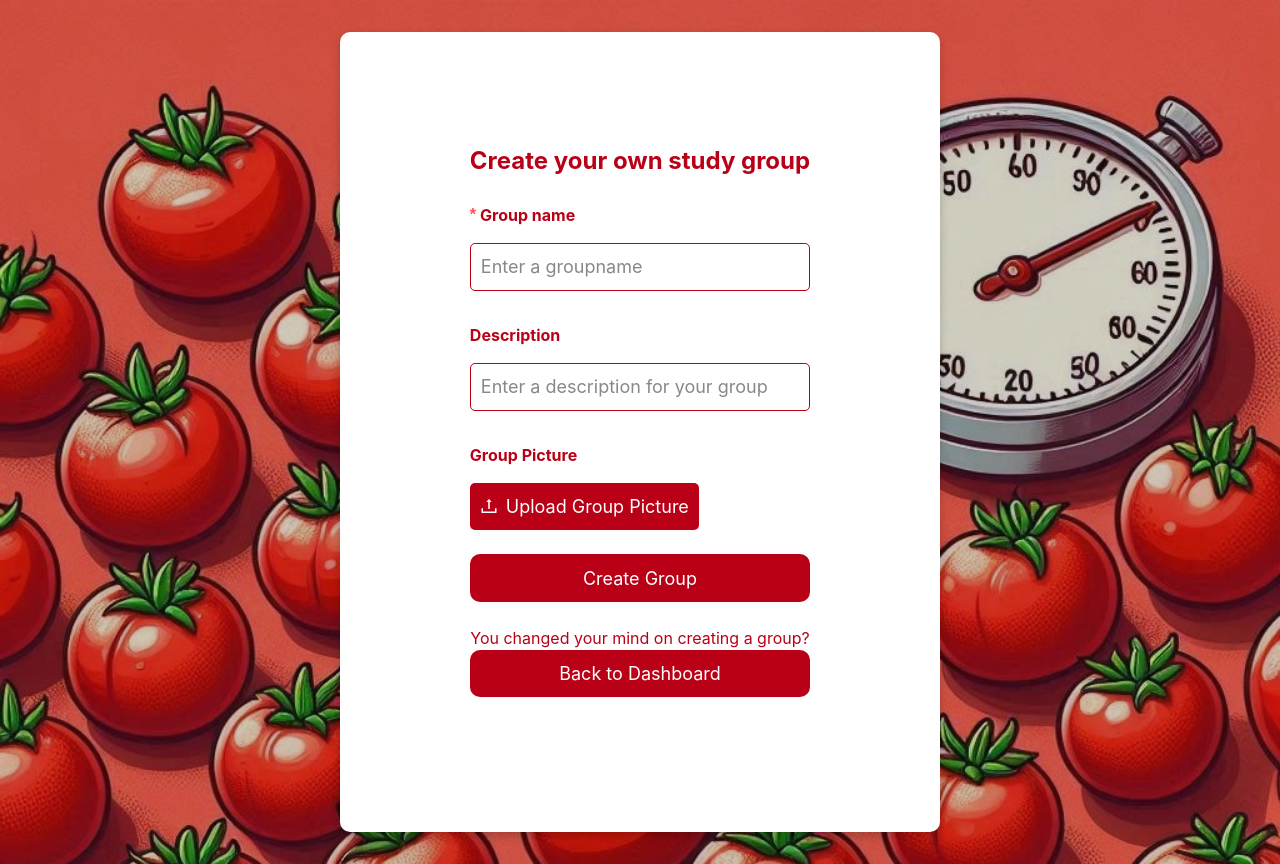
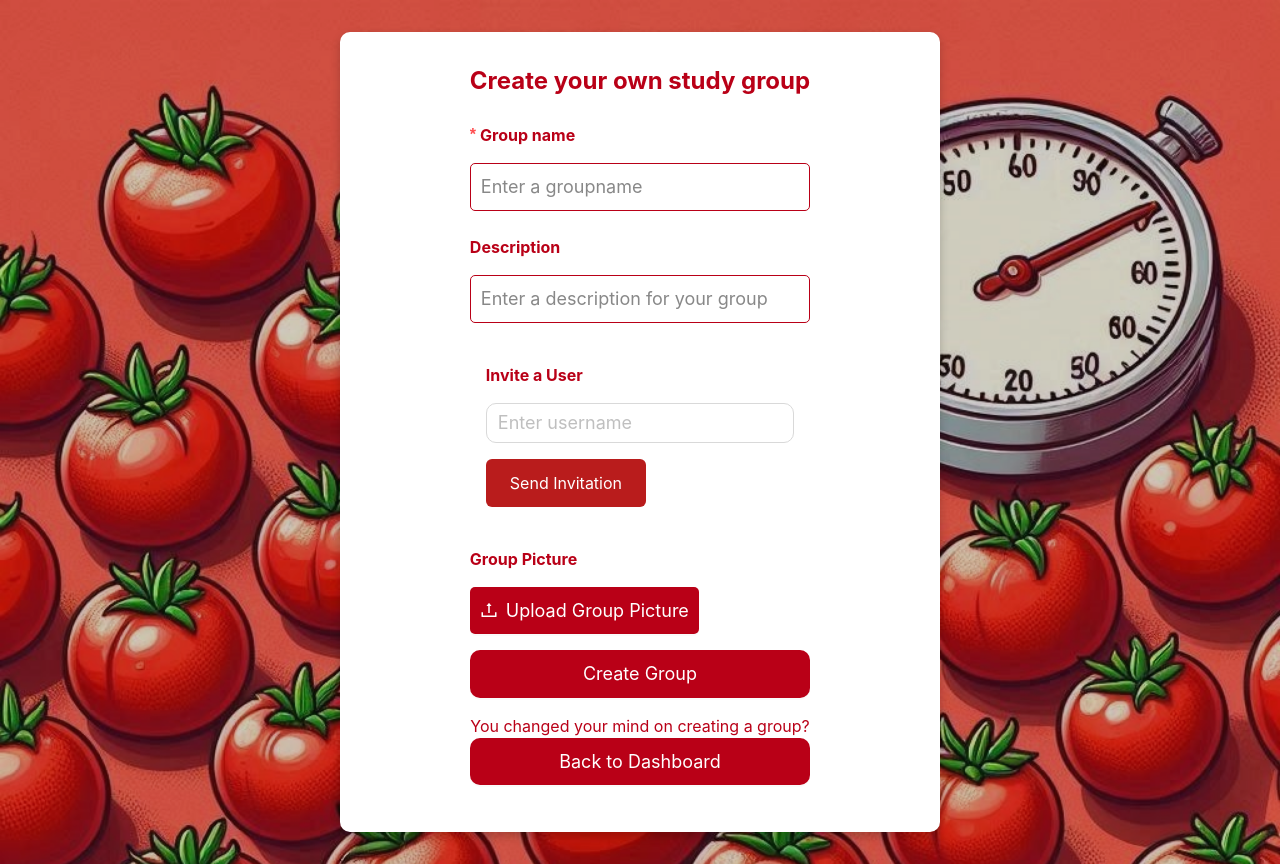
Before and after one commit to luciocanepa/SOPRA_group11_client, a Next.js app: page /groups in a window 1280 px wide. Built offline with nearby package versions, Linux system fonts and the light colour scheme; what @ant-design/nextjs-registry would draw is missing.

Commit message:
added the invite user feature now to the group creation page. I edited the group creation page, the component InviteUser.tsx and the group dashboard page, to make sure the already invited users during creation are correctly handled. Styling isn't perfect yet for the group creation page.

```diff
--- a/app/components/GroupParticipants.tsx
+++ b/app/components/GroupParticipants.tsx
@@ -56,7 +56,7 @@ export function GroupParticipants({ groupId }: GroupParticipantsProps) {
     };
 
     fetchParticipants();
-  }, [groupId, apiService]);
+  }, [groupId, apiService, token]);
 
   // TODO: integrate WebSocket live status updates when ready
 
--- a/app/components/InviteUser.tsx
+++ b/app/components/InviteUser.tsx
@@ -1,31 +1,35 @@
 "use client";
 
 import { useState, useEffect } from "react";
-import { AutoComplete, Button, message } from "antd";
+import { AutoComplete, Form, Button, message } from "antd";
 import { useApi } from "@/hooks/useApi";
 import useLocalStorage from "@/hooks/useLocalStorage";
 
 interface InviteUserProps {
-    groupId: string;
+    groupId?: string; // optional for local
+    isVisible: boolean;
+    onInviteLocally?: (user: User) => void; // callback for local-only use
 }
 
 interface User {
-    id: number;
+    id: string;
     username: string;
 }
 
-export function InviteUser({ groupId }: InviteUserProps) {
+export function InviteUser({ groupId, isVisible, onInviteLocally }: InviteUserProps) {
     const [username, setUsername] = useState("");
     const [filteredOptions, setFilteredOptions] = useState<{ value: string }[]>([]);
-    const [allUsers, setAllUsers] = useState<{ id: number; username: string }[]>([]);
+    const [allUsers, setAllUsers] = useState<{ id: string; username: string }[]>([]);
     const [loading, setLoading] = useState(false);
+    const [form] = Form.useForm();
     const apiService = useApi();
     const { value: token } = useLocalStorage<string>("token", "");
     const { value: localUserId } = useLocalStorage<string>("id", "");
+    const [inviteResults, setInviteResults] = useState<{ username: string; status: "success" | "error" | "not_found"; message: string }[]>([]);
 
     // Fetch all users on component mount
     useEffect(() => {
-        console.log("1");
+        if (!token) return;
         const fetchUsers = async () => {
             try {
                 const users = await apiService.get<User[]>("/users", token);
@@ -39,6 +43,12 @@ export function InviteUser({ groupId }: InviteUserProps) {
         fetchUsers();
     }, [apiService, token, localUserId]);
 
+    useEffect(() => {
+        if (isVisible) {
+            setInviteResults([]); // Clear the table when modal opens
+        }
+    }, [isVisible]);
+
     // Filter options as the user types
     const handleSearch = (searchText: string) => {
         setUsername(searchText);
@@ -46,54 +56,87 @@ export function InviteUser({ groupId }: InviteUserProps) {
             .filter(user =>
                 user.username.toLowerCase().includes(searchText.toLowerCase())
             )
-            .map(user => ({value: user.username}));
+            .map(user => ({ value: user.username }));
 
         setFilteredOptions(matches);
     };
 
-    const handleInvite = async () => {
-        const matchingUser = allUsers.find(user =>
+    // Check if the username exists
+    const getUserByUsername = (username: string) => {
+        return allUsers.find(user =>
             user.username.toLowerCase() === username.toLowerCase()
         );
+    };
+
+    const handleInvite = async () => {
+        const matchingUser = getUserByUsername(username);
 
         if (!matchingUser) {
+            // Add an entry with 'not_found' status for the user not existing
+            setInviteResults(prev => [
+                ...prev,
+                { username: username, status: "not_found", message: "User does not exist." }
+            ]);
             message.warning("User not found.");
+            return;
+        }
+
+        if (!groupId && onInviteLocally) {
+            // Locally adding user
+            onInviteLocally(matchingUser);
+            setInviteResults(prev => [
+                ...prev,
+                { username: matchingUser.username, status: "success", message: "Locally added." }
+            ]);
+            setUsername("");
+            setFilteredOptions([]);
             return;
         }
 
         try {
             setLoading(true);
+            // Send invitation to the selected user
             await apiService.post(
                 `/groups/${groupId}/invitations`,
-                {inviteeId: matchingUser.id},
+                { inviteeId: matchingUser.id },
                 token
             );
+
             message.success("User invited successfully!");
+            setInviteResults(prev => [
+                ...prev,
+                { username: matchingUser.username, status: "success", message: "Invitation sent." }
+            ]);
             setUsername("");
             setFilteredOptions([]);
         } catch (error) {
-            if (error instanceof Error) {
-                message.error(`Invitation failed: ${error.message}`);
-            } else {
-                message.error("Invitation failed: Unknown error");
-            }
+            const errMsg = error instanceof Error ? error.message : "Unknown error";
+            setInviteResults(prev => [
+                ...prev,
+                { username: matchingUser.username, status: "error", message: `Invitation failed: ${errMsg}` }
+            ]);
+            message.error(`Invitation failed: ${errMsg}`);
         } finally {
             setLoading(false);
         }
     };
 
     return (
-        <div className="background-container">
         <div className="invite-container">
-                <h3>Invite a User</h3>
+            <Form
+                form={form}
+                name="invite-user-form"
+                size="large"
+                layout="vertical"
+                onFinish={handleInvite}
+            >
+                <Form.Item
+                    name="username"
+                    label="Invite a User"
+                    rules={[{ required: false, message: "Please enter a username!" }]}>
                     <AutoComplete
                         className="w-full"
                         options={filteredOptions}
-                    style={{
-                        width: "100%",
-                        backgroundColor: "white",
-                        color: "black",
-                    }}
                         popupClassName="autocomplete-popup"
                         onSearch={handleSearch}
                         onSelect={setUsername}
@@ -101,6 +144,8 @@ export function InviteUser({ groupId }: InviteUserProps) {
                         placeholder="Enter username"
                         value={username}
                     />
+                </Form.Item>
+
                 <Button
                     className="invite-user-button"
                     onClick={handleInvite}
@@ -109,7 +154,29 @@ export function InviteUser({ groupId }: InviteUserProps) {
                 >
                     Send Invitation
                 </Button>
+
+                {inviteResults.length > 0 && (
+                    <div className="invite-results mt-4">
+                        <h4>Invitations Sent:</h4>
+                        <table className="w-full mt-2 border border-gray-300 text-sm">
+                            <thead>
+                            <tr className="bg-gray-100">
+                                <th className="border px-2 py-1 text-left">Username</th>
+                                <th className="border px-2 py-1 text-left">Message</th>
+                            </tr>
+                            </thead>
+                            <tbody>
+                            {inviteResults.map((res, idx) => (
+                                <tr key={idx} className={res.status === "success" ? "bg-green-50" : res.status === "not_found" || res.status === "error" ? "bg-red-50" : ""}>
+                                    <td className="border px-2 py-1">{res.username}</td>
+                                    <td className="border px-2 py-1">{res.message}</td>
+                                </tr>
+                            ))}
+                            </tbody>
+                        </table>
                     </div>
+                )}
+            </Form>
         </div>
     );
 }
--- a/app/groups/page.tsx
+++ b/app/groups/page.tsx
@@ -7,6 +7,8 @@ import { Group } from "@/types/group";
 import { UploadOutlined } from "@ant-design/icons";
 import "@/styles/pages/groups.css";
 import useLocalStorage from "@/hooks/useLocalStorage";
+import {User} from "@/types/user";
+import {InviteUser} from "@/components/InviteUser";
 
 interface FormFieldProps {
   name: string;
@@ -21,6 +23,7 @@ const GroupCreation: React.FC = () => {
   const apiService = useApi();
   const [form] = Form.useForm();
   const { value: token } = useLocalStorage<string>("token", "");
+  const [invitedUsers, setInvitedUsers] = useState<User[]>([]);
   // const { value: id } = useLocalStorage<string>("id", "");
 
   // const [loggedInUser, setLoggedInUser] = useState<User | null>(null);
@@ -65,16 +68,26 @@ const GroupCreation: React.FC = () => {
 
   const handleGroupCreation = async (values: FormFieldProps) => {
     try {
+      // Create the group first
       const requestBody = {
         ...values,
+        members: invitedUsers.map(user => user.id), // or usernames depending on backend
         image: uploadedImage || null,
       };
-      const newGroup = await apiService.post<Group>(
-        "/groups",
-        requestBody,
-        token,
-      );
 
+      // Create the new group
+      const newGroup = await apiService.post<Group>("/groups", requestBody, token);
+
+      // Automatically send invitations for the users that were locally added
+      for (const user of invitedUsers) {
+        await apiService.post(
+            `/groups/${newGroup.id}/invitations`, // API endpoint to send invitations
+            { inviteeId: user.id },
+            token
+        );
+      }
+
+      message.success("Group created and users invited successfully!");
       router.push(`/groups/${newGroup.id}`);
     } catch (error) {
       if (error instanceof Error) {
@@ -161,6 +174,18 @@ const GroupCreation: React.FC = () => {
               placeholder="Enter a description for your group"
             />
           </Form.Item>
+          <Form.Item>
+            <InviteUser
+                isVisible={true}
+                onInviteLocally={(user) => {
+                  setInvitedUsers(prev => {
+                    if (prev.find(u => u.id === user.id)) return prev;
+                    return [...prev, user];
+                  });
+                }}
+            />
+          </Form.Item>
+
 
           {/* <Form.Item
             name="members"
--- a/app/styles/globals.css
+++ b/app/styles/globals.css
@@ -60,6 +60,10 @@ ol {
 li {
   color: var(--text-secondary);
   margin: 0.5rem 0;
+}
+
+.ant-form-item {
+  margin-bottom: 1rem;
 }
 
 .container {
@@ -133,7 +137,7 @@ li {
   cursor: pointer;
   transition: background-color 0.2s ease;
   font-size: 1rem;
-  margin-top: 10px;
+  margin-top: 0px;
 }
 
 .invite-user-button.ant-btn:hover {
@@ -172,8 +176,9 @@ li {
 .invite-container {
   background-color: #ffffff; /* White background */
   padding: 1rem;
-  border-radius: 0.5rem;
   color: black; /* Black text */
+  margin: 0 auto;
+  border: 0;
 }
 
 /* Style the AutoComplete input */
@@ -187,6 +192,40 @@ li {
 .autocomplete-popup .ant-select-item {
   color: black !important;
   background-color: white !important;
+}
+
+.invite-results table {
+  width: 100%; /* Make sure the table takes the full width of the container */
+  margin-top: 16px; /* Adjust the margin to make sure it's not too far from the form */
+  border: 1px solid #d9d9d9; /* Add border to the table */
+}
+
+/* Table Headers */
+.invite-results th {
+  color: black; /* Make sure the header text is black */
+  background-color: #f5f5f5; /* Light background for headers */
+  font-weight: bold;
+}
+
+/* Table Data */
+.invite-results td {
+  color: black; /* Make sure the table text is black */
+  border: 1px solid #d9d9d9; /* Add border to cells */
+  padding: 8px; /* Padding for table cells */
+}
+
+/* Table Row Styling for Success/Failure */
+.invite-results tr.bg-green-50 {
+  background-color: #e6f7e6; /* Light green background for success */
+}
+
+.invite-results tr.bg-red-50 {
+  background-color: #f8d7da; /* Light red background for failure */
+}
+
+/* Remove extra margin on invite-results div */
+.invite-results {
+  margin-top: 16px; /* Adjust if necessary */
 }
 
 .groupPage-button {
```
Also changed, not shown: app/groups/[gid]/page.tsx (+8 -13 lines). Lines whose indentation alone changed are shown as unchanged.
